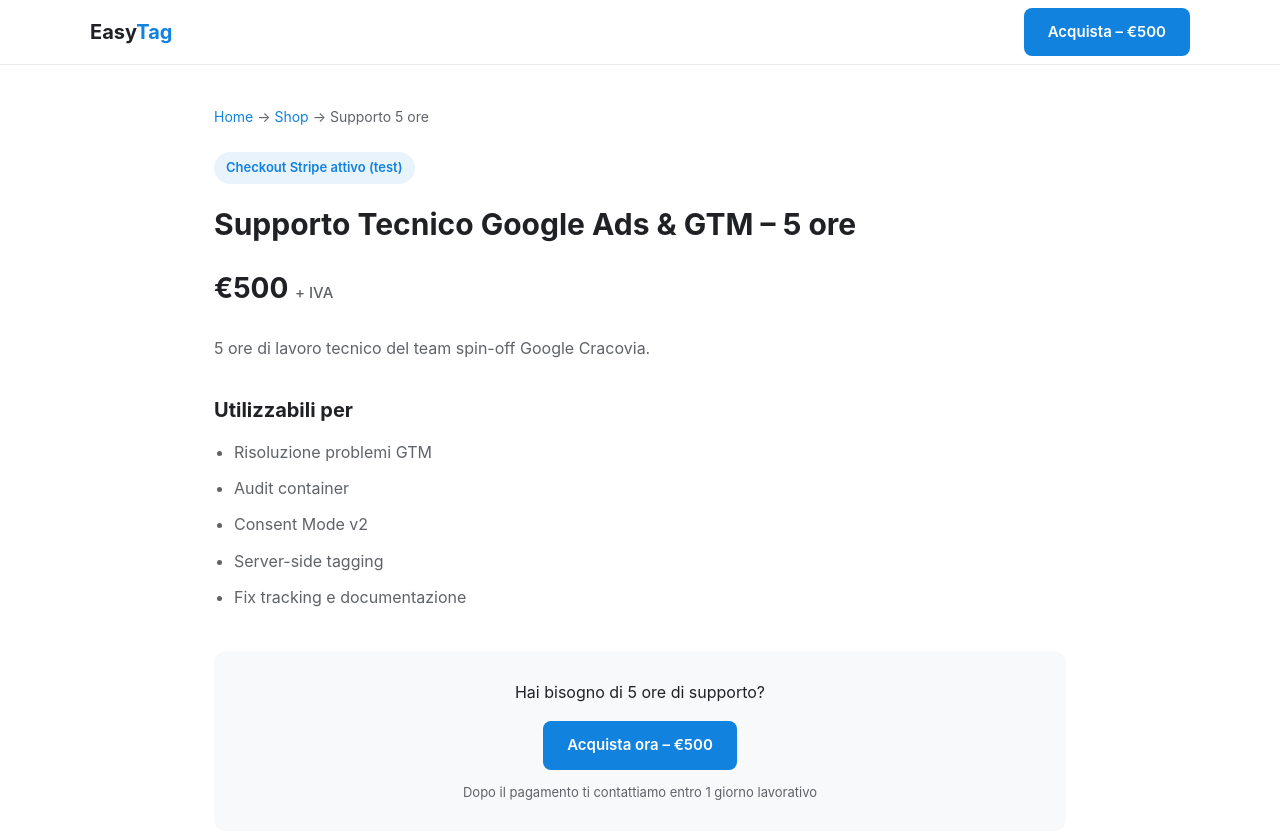
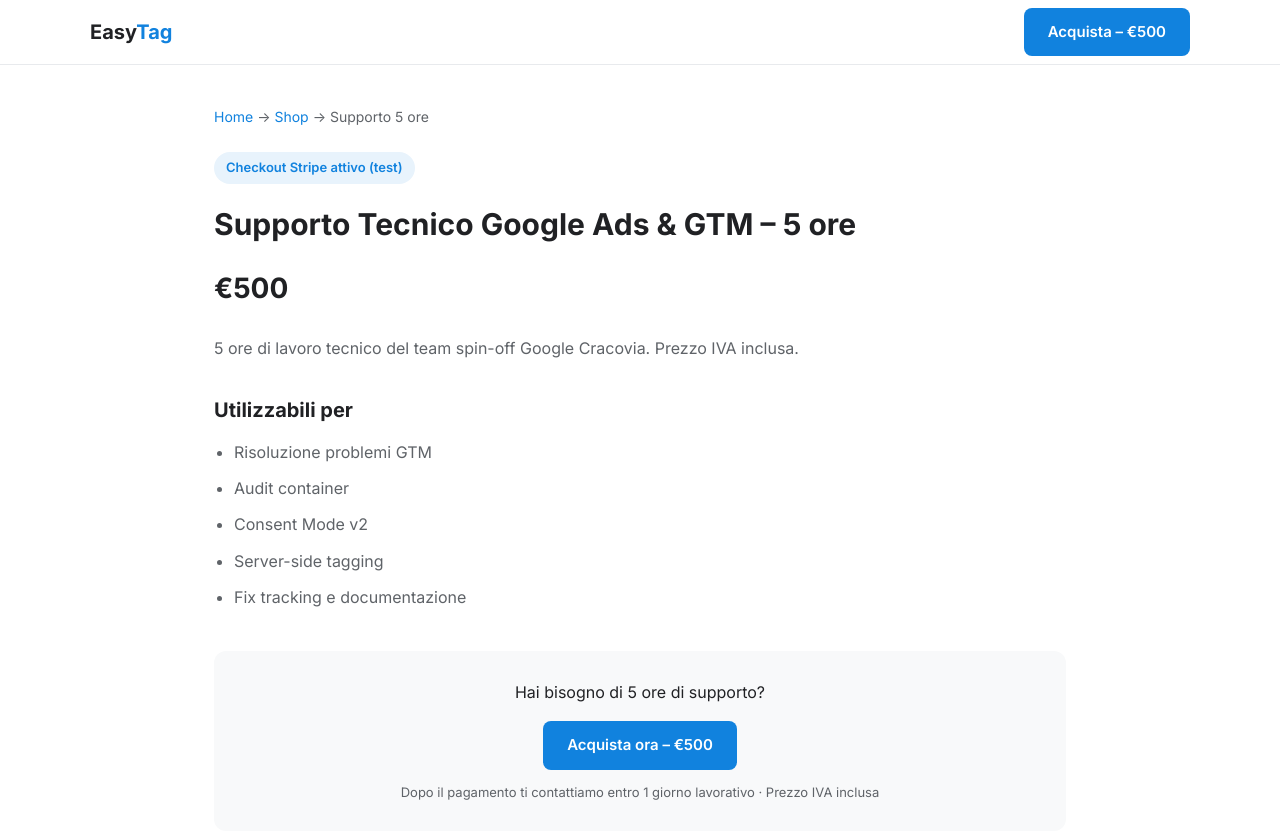
Before and after one commit to stefanosupernet-sudo/easytag-pro, a website: page shop/supporto-5-ore.html in a window 1280 px wide. Shown: the top 834 px of the page. Drawn offline with Linux system fonts and the light colour scheme.

Commit message:
Rimuove +IVA da supporto-5-ore

```diff
--- a/shop/supporto-5-ore.html
+++ b/shop/supporto-5-ore.html
@@ -5,7 +5,8 @@
   <meta name="viewport" content="width=device-width, initial-scale=1.0">
   <title>Supporto GTM 5 ore | Easy Tag</title>
   <meta name="description" content="5 ore di supporto tecnico specialistico su Google Tag Manager, GA4 e Google Ads.">
-  <link rel="canonical" href="https://easytag.pro/shop/supporto-5-ore.html">
+  <link rel="canonical" href="https://easytag-pro.vercel.app/shop/supporto-5-ore">
+  <link href="https://fonts.googleapis.com/css2?family=Inter:wght@400;500;600;700&display=swap" rel="stylesheet">
   <style>
     :root { --blue: #1182DE; --blue-dark: #0B5CAD; --blue-light: #E8F3FC; --black: #1A1A1A; --gray-900: #202124; --gray-700: #5F6368; --gray-200: #E8EAED; --gray-100: #F8F9FA; }
     * { margin: 0; padding: 0; box-sizing: border-box; }
@@ -19,7 +20,7 @@
     .container { max-width: 900px; margin: 0 auto; padding: 40px 24px 80px; }
     .breadcrumb { font-size: 14px; color: var(--gray-700); margin-bottom: 24px; } .breadcrumb a { color: var(--blue); }
     h1 { font-size: 30px; margin-bottom: 12px; }
-    .price { font-size: 28px; font-weight: 700; margin: 16px 0 24px; } .price small { font-size: 15px; font-weight: 500; color: var(--gray-700); }
+    .price { font-size: 28px; font-weight: 700; margin: 16px 0 24px; }
     .badge { display: inline-block; background: var(--blue-light); color: var(--blue); font-size: 13px; font-weight: 600; padding: 5px 12px; border-radius: 20px; margin-bottom: 16px; }
     .content h2 { font-size: 20px; margin: 32px 0 12px; }
     .content p, .content li { color: var(--gray-700); margin-bottom: 10px; }
@@ -35,9 +36,9 @@
     <div class="breadcrumb"><a href="/">Home</a> → <a href="/shop/">Shop</a> → Supporto 5 ore</div>
     <div class="badge">Checkout Stripe attivo (test)</div>
     <h1>Supporto Tecnico Google Ads & GTM – 5 ore</h1>
-    <div class="price">€500 <small>+ IVA</small></div>
+    <div class="price">€500</div>
     <div class="content">
-      <p>5 ore di lavoro tecnico del team spin-off Google Cracovia.</p>
+      <p>5 ore di lavoro tecnico del team spin-off Google Cracovia. Prezzo IVA inclusa.</p>
       <h2>Utilizzabili per</h2>
       <ul>
         <li>Risoluzione problemi GTM</li>
@@ -50,7 +51,7 @@
     <div class="cta-box">
       <p style="margin-bottom:16px;font-size:16px;">Hai bisogno di 5 ore di supporto?</p>
       <a href="https://buy.stripe.com/test_eVq6oHdll5PhaCX5lWbV603" class="btn btn-primary">Acquista ora – €500</a>
-      <p class="note">Dopo il pagamento ti contattiamo entro 1 giorno lavorativo</p>
+      <p class="note">Dopo il pagamento ti contattiamo entro 1 giorno lavorativo · Prezzo IVA inclusa</p>
     </div>
   </div>
   <footer class="footer">© 2026 Easy Tag Solutions</footer>
```
